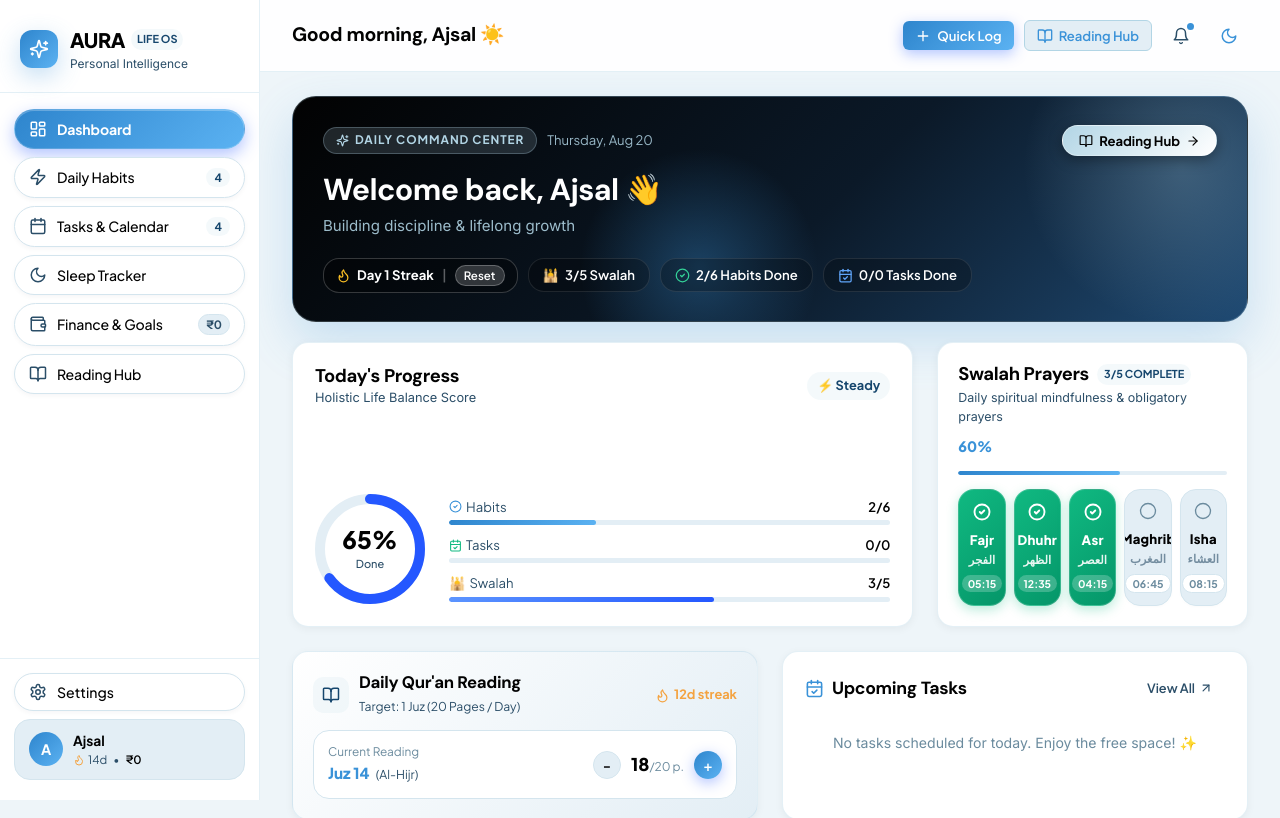
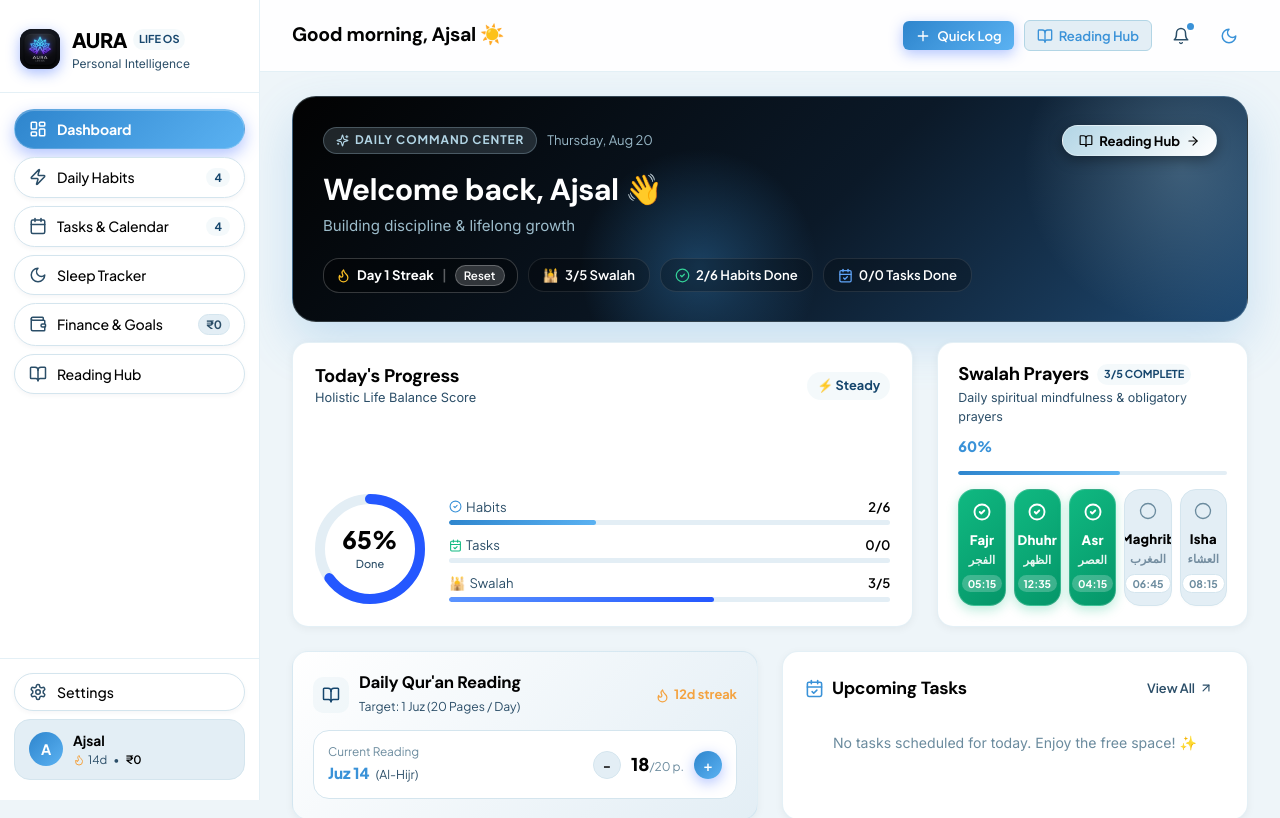
Before and after one commit to ajsaljaxx/daily-routine, a React (Vite) app: page / in a window 1280 px wide. Shown: the top 818 px of the page. Built offline with nearby package versions, Linux system fonts and the light colour scheme.

Commit message:
UPDATE WEBSITE

```diff
--- a/index.html
+++ b/index.html
@@ -2,8 +2,8 @@
 <html lang="en">
   <head>
     <meta charset="UTF-8" />
-    <link rel="icon" type="image/svg+xml" href="/icon.svg" />
-    <link rel="apple-touch-icon" href="/icon.svg" />
+    <link rel="icon" type="image/jpeg" href="/aura-logo.jpg" />
+    <link rel="apple-touch-icon" href="/aura-logo.jpg" />
     <link rel="manifest" href="/manifest.json" />
     <meta name="theme-color" content="#020202" />
     <meta name="mobile-web-app-capable" content="yes" />
--- a/src/components/common/PwaInstallPrompt.jsx
+++ b/src/components/common/PwaInstallPrompt.jsx
@@ -100,15 +100,20 @@ export default function PwaInstallPrompt() {
             width: '42px',
             height: '42px',
             borderRadius: '12px',
-            background: 'linear-gradient(135deg, #020202 0%, #141c24 100%)',
+            overflow: 'hidden',
             border: '1px solid rgba(178, 213, 229, 0.3)',
             display: 'flex',
             alignItems: 'center',
             justifyContent: 'center',
-            flexShrink: 0
+            flexShrink: 0,
+            background: '#0d172a'
           }}
         >
-          <Sparkles size={20} color="var(--primary-royal)" />
+          <img
+            src="/aura-logo.jpg"
+            alt="AURA Logo"
+            style={{ width: '100%', height: '100%', objectFit: 'cover' }}
+          />
         </div>
 
         {/* Text Details */}
--- a/src/components/layout/Sidebar.jsx
+++ b/src/components/layout/Sidebar.jsx
@@ -53,17 +53,22 @@ export default function Sidebar() {
         borderBottom: '1px solid var(--border-subtle)'
       }}>
         <div style={{
-          width: '38px',
-          height: '38px',
+          width: '40px',
+          height: '40px',
           borderRadius: '12px',
-          background: 'var(--grad-royal)',
+          overflow: 'hidden',
+          boxShadow: '0 4px 14px rgba(36, 87, 255, 0.4), 0 0 0 1px rgba(255, 255, 255, 0.15)',
           display: 'flex',
           alignItems: 'center',
           justifyContent: 'center',
-          color: '#FFFFFF',
-          boxShadow: 'var(--shadow-primary)'
+          background: '#0d172a',
+          flexShrink: 0
         }}>
-          <Sparkles size={20} />
+          <img
+            src="/aura-logo.jpg"
+            alt="AURA Logo"
+            style={{ width: '100%', height: '100%', objectFit: 'cover' }}
+          />
         </div>
         <div>
           <div style={{ display: 'flex', alignItems: 'center', gap: '6px' }}>
```
Also changed, not shown: src/components/common/SplashScreen.jsx (+11 -7 lines), public/aura-logo.jpg (added).
